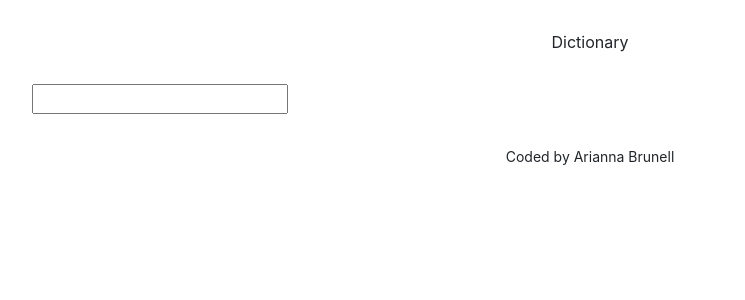
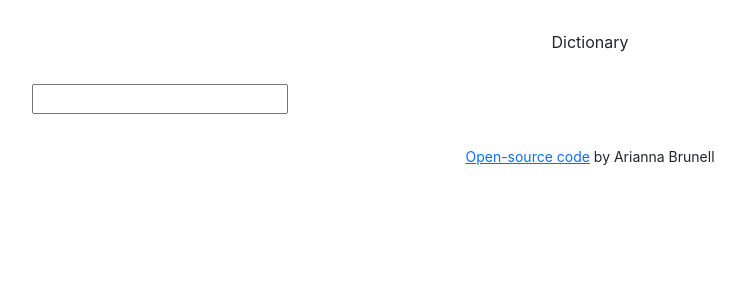
Before and after one commit to ariannabrunell/dictionary-project, a React (Create React App) app: page / in a window 1280 px wide. Shown: the top 300 px of the page, without its empty margins (50-795 px from the left). Built offline with nearby package versions, Linux system fonts and the light colour scheme.

Commit message:
Added GitHub link

```diff
--- a/src/App.js
+++ b/src/App.js
@@ -10,7 +10,10 @@
           <Dictionary />
         </main>
         <footer className="App-footer">
-          <small>Coded by Arianna Brunell</small>
+          <small>
+            <a href="https://github.com/ariannabrunell"> Open-source code</a>
+            {} by Arianna Brunell
+          </small>
         </footer>
       </div>
     </div>
```
